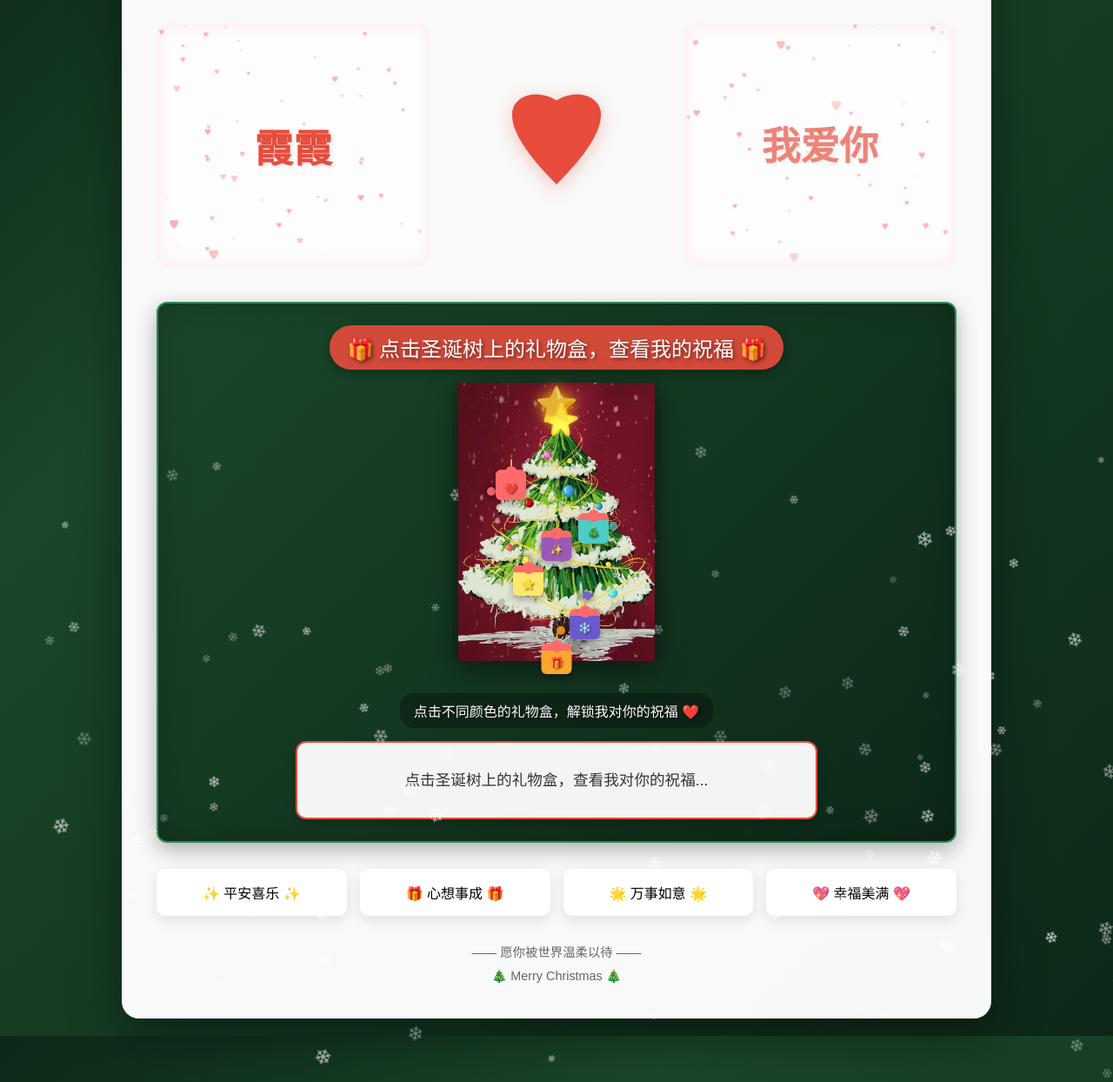
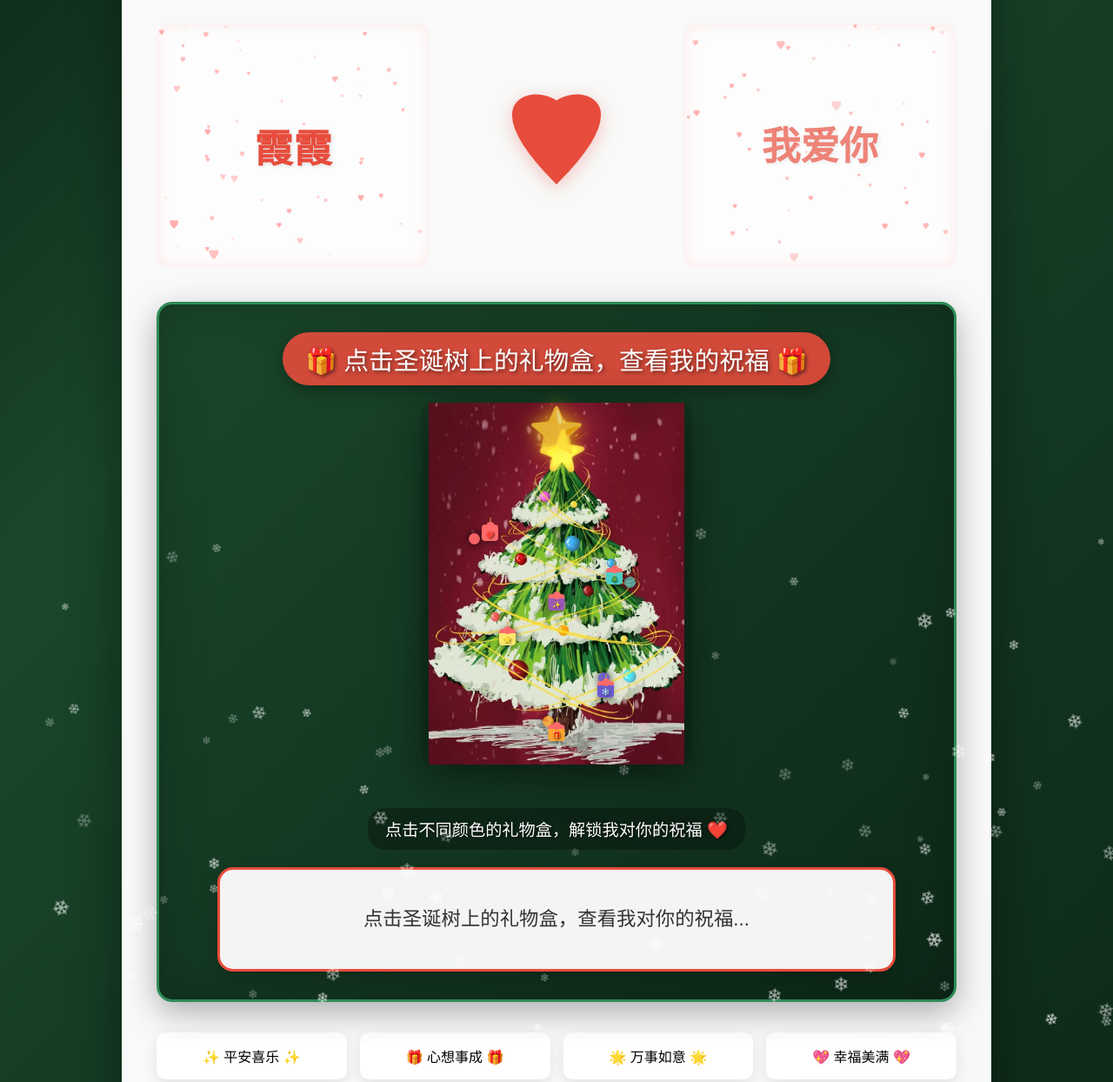
Before and after one commit to sS1520-2/-christmas-wish2, a plain HTML site: page index.html in a window 1280 px wide. Shown: the part 182-1426 px from the top of the page at 87% size. Drawn offline with Linux system fonts and the light colour scheme.

Commit message:
Add files via upload

```diff
--- a/index.html
+++ b/index.html
@@ -221,49 +221,49 @@
             position: relative;
         }
 
-        /* 圣诞树祝福区域 - 整体缩小30% */
+        /* 圣诞树祝福区域 - 整体放大30% */
         .christmas-tree-section {
-            margin: 30px 0; /* 缩小 */
-            padding: 25px; /* 缩小 */
+            margin: 35px 0; /* 放大 */
+            padding: 32px; /* 放大 */
             background: linear-gradient(135deg, #1a472a 0%, #0d2818 100%);
-            border-radius: 12px; /* 缩小 */
-            box-shadow: 0 8px 24px rgba(0, 0, 0, 0.3), inset 0 0 40px rgba(0, 0, 0, 0.2); /* 缩小 */
+            border-radius: 18px; /* 放大 */
+            box-shadow: 0 12px 36px rgba(0, 0, 0, 0.3), inset 0 0 60px rgba(0, 0, 0, 0.2); /* 放大 */
             position: relative;
-            min-height: 450px; /* 缩小30%：从600px到450px */
+            min-height: 585px; /* 放大30%：从450px到585px */
             display: flex;
             flex-direction: column;
             align-items: center;
-            border: 2px solid #2e8b57; /* 缩小 */
+            border: 3px solid #2e8b57; /* 放大 */
         }
 
         /* 圣诞树标题 */
         .tree-title {
             color: white;
-            font-size: 1.5em; /* 缩小 */
-            margin-bottom: 15px; /* 缩小 */
+            font-size: 1.8em; /* 放大 */
+            margin-bottom: 20px; /* 放大 */
             text-shadow: 2px 2px 4px rgba(0, 0, 0, 0.5);
             background: rgba(231, 76, 60, 0.9);
-            padding: 8px 20px; /* 缩小 */
-            border-radius: 25px; /* 缩小 */
-            box-shadow: 0 4px 12px rgba(0, 0, 0, 0.3); /* 缩小 */
+            padding: 10px 26px; /* 放大 */
+            border-radius: 32px; /* 放大 */
+            box-shadow: 0 6px 18px rgba(0, 0, 0, 0.3); /* 放大 */
         }
 
-        /* 圣诞树容器 - 缩小30% */
+        /* 圣诞树容器 - 放大30% */
         .tree-container {
             position: relative;
             width: 100%;
-            height: 320px; /* 缩小30%：从450px到320px */
-            margin: 0 auto 25px; /* 缩小 */
+            height: 416px; /* 放大30%：从320px到416px */
+            margin: 0 auto 32px; /* 放大 */
             display: flex;
             justify-content: center;
             align-items: flex-end;
         }
 
-        /* 圣诞树图片区域 - 缩小30% */
+        /* 圣诞树图片区域 - 放大30% */
         .tree-image-area {
             position: relative;
-            width: 240px; /* 缩小30%：从300px到240px */
-            height: 320px; /* 缩小30%：从400px到320px */
+            width: 312px; /* 放大30%：从240px到312px */
+            height: 416px; /* 放大30%：从320px到416px */
             display: flex;
             justify-content: center;
             align-items: flex-end;
@@ -274,9 +274,9 @@
             width: 100%;
             height: 100%;
             object-fit: contain;
-            filter: drop-shadow(0 8px 16px rgba(0, 0, 0, 0.5)); /* 缩小 */
+            filter: drop-shadow(0 10px 24px rgba(0, 0, 0, 0.5)); /* 放大 */
             z-index: 1;
-            border-radius: 8px; /* 缩小 */
+            border-radius: 12px; /* 放大 */
             background: rgba(0, 0, 0, 0.1);
         }
 
@@ -284,9 +284,9 @@
         .default-tree {
             width: 0;
             height: 0;
-            border-left: 90px solid transparent; /* 缩小 */
-            border-right: 90px solid transparent; /* 缩小 */
-            border-bottom: 150px solid #2e8b57; /* 缩小 */
+            border-left: 117px solid transparent; /* 放大30%：从90px到117px */
+            border-right: 117px solid transparent; /* 放大30%：从90px到117px */
+            border-bottom: 195px solid #2e8b57; /* 放大30%：从150px到195px */
             position: relative;
             z-index: 1;
             display: none;
@@ -295,25 +295,25 @@
         .default-tree::before {
             content: '';
             position: absolute;
-            top: 25px; /* 缩小 */
-            left: -75px; /* 缩小 */
+            top: 32px; /* 放大30%：从25px到32px */
+            left: -97px; /* 放大30%：从-75px到-97px */
             width: 0;
             height: 0;
-            border-left: 75px solid transparent; /* 缩小 */
-            border-right: 75px solid transparent; /* 缩小 */
-            border-bottom: 130px solid #3cb371; /* 缩小 */
+            border-left: 97px solid transparent; /* 放大30%：从75px到97px */
+            border-right: 97px solid transparent; /* 放大30%：从75px到97px */
+            border-bottom: 169px solid #3cb371; /* 放大30%：从130px到169px */
         }
 
         .default-tree::after {
             content: '';
             position: absolute;
-            top: 55px; /* 缩小 */
-            left: -60px; /* 缩小 */
+            top: 71px; /* 放大30%：从55px到71px */
+            left: -78px; /* 放大30%：从-60px到-78px */
             width: 0;
             height: 0;
-            border-left: 60px solid transparent; /* 缩小 */
-            border-right: 60px solid transparent; /* 缩小 */
-            border-bottom: 110px solid #4caf50; /* 缩小 */
+            border-left: 78px solid transparent; /* 放大30%：从60px到78px */
+            border-right: 78px solid transparent; /* 放大30%：从60px到78px */
+            border-bottom: 143px solid #4caf50; /* 放大30%：从110px到143px */
         }
 
         /* 树干 */
@@ -322,25 +322,25 @@
             bottom: 0;
             left: 50%;
             transform: translateX(-50%);
-            width: 30px; /* 缩小 */
-            height: 50px; /* 缩小 */
+            width: 39px; /* 放大30%：从30px到39px */
+            height: 65px; /* 放大30%：从50px到65px */
             background: #8b4513;
             z-index: 1;
             border-radius: 5px 5px 0 0;
             display: none;
         }
 
-        /* 树顶星星 - 缩小 */
+        /* 树顶星星 - 放大 */
         .tree-star {
             position: absolute;
-            top: 8px; /* 缩小 */
+            top: 10px; /* 放大 */
             left: 50%;
             transform: translateX(-50%);
-            font-size: 40px; /* 缩小 */
+            font-size: 52px; /* 放大30%：从40px到52px */
             color: #ffd700;
             z-index: 10;
             animation: twinkle 2s ease-in-out infinite, float 3s ease-in-out infinite;
-            text-shadow: 0 0 15px #ffd700; /* 缩小 */
+            text-shadow: 0 0 20px #ffd700; /* 放大 */
         }
 
         @keyframes twinkle {
@@ -350,18 +350,18 @@
 
         @keyframes float {
             0%, 100% { transform: translateX(-50%) translateY(0); }
-            50% { transform: translateX(-50%) translateY(-8px); } /* 缩小 */
+            50% { transform: translateX(-50%) translateY(-10px); } /* 放大 */
         }
 
-        /* 圣诞灯饰 - 缩小 */
+        /* 圣诞灯饰 - 放大 */
         .tree-light {
             position: absolute;
-            width: 10px; /* 缩小 */
-            height: 10px; /* 缩小 */
+            width: 13px; /* 放大30%：从10px到13px */
+            height: 13px; /* 放大30%：从10px到13px */
             border-radius: 50%;
             z-index: 2;
             animation: lightBlink 1.5s ease-in-out infinite;
-            box-shadow: 0 0 8px currentColor; /* 缩小 */
+            box-shadow: 0 0 10px currentColor; /* 放大 */
         }
 
         @keyframes lightBlink {
@@ -369,12 +369,12 @@
             50% { opacity: 1; }
         }
 
-        /* 礼物盒 - 保持缩小后的尺寸 */
+        /* 礼物盒 - 在现有基础上再缩小45% (从35px缩小到19px) */
         .gift-box {
             position: absolute;
-            width: 35px;
-            height: 35px;
-            border-radius: 6px;
+            width: 19px; /* 缩小45%：35px * 0.55 = 19.25px，取19px */
+            height: 19px; /* 缩小45% */
+            border-radius: 4px; /* 相应缩小 */
             cursor: pointer;
             transition: all 0.3s ease;
             z-index: 5;
@@ -382,46 +382,46 @@
             flex-direction: column;
             align-items: center;
             justify-content: center;
-            box-shadow: 0 4px 8px rgba(0, 0, 0, 0.3);
+            box-shadow: 0 3px 6px rgba(0, 0, 0, 0.3); /* 缩小 */
             transform-origin: center bottom;
         }
 
         .gift-box:hover {
-            transform: scale(1.3) rotate(10deg);
-            box-shadow: 0 8px 16px rgba(0, 0, 0, 0.4);
+            transform: scale(1.5) rotate(10deg); /* 增加缩放比例以补偿小尺寸 */
+            box-shadow: 0 6px 12px rgba(0, 0, 0, 0.4); /* 缩小 */
             z-index: 10;
         }
 
         .gift-box .ribbon {
             width: 100%;
-            height: 8px;
+            height: 5px; /* 缩小 */
             background: #ff6b6b;
-            border-radius: 6px 6px 0 0;
+            border-radius: 4px 4px 0 0; /* 缩小 */
             position: relative;
         }
 
         .gift-box .ribbon::after {
             content: '';
             position: absolute;
-            top: -4px;
+            top: -3px; /* 缩小 */
             left: 50%;
             transform: translateX(-50%);
-            width: 14px;
-            height: 14px;
+            width: 9px; /* 缩小 */
+            height: 9px; /* 缩小 */
             background: #ff6b6b;
             border-radius: 50%;
         }
 
         .gift-box .box {
             width: 100%;
-            height: 27px;
-            border-radius: 0 0 6px 6px;
+            height: 14px; /* 缩小 */
+            border-radius: 0 0 4px 4px; /* 缩小 */
             display: flex;
             align-items: center;
             justify-content: center;
             color: white;
             font-weight: bold;
-            font-size: 12px;
+            font-size: 8px; /* 缩小 */
             text-shadow: 1px 1px 2px rgba(0, 0, 0, 0.5);
         }
 
@@ -429,55 +429,55 @@
         .gift-box::before {
             content: '';
             position: absolute;
-            top: -12px;
+            top: -8px; /* 缩小 */
             left: 50%;
             transform: translateX(-50%);
-            width: 2px;
-            height: 12px;
+            width: 1px; /* 缩小 */
+            height: 8px; /* 缩小 */
             background: #d4af37;
             z-index: -1;
         }
 
-        /* 不同颜色的礼物盒 - 位置根据缩小30%重新调整 */
-        .gift-1 { top: 100px; left: 50px; } /* 调整位置 */
+        /* 不同颜色的礼物盒 - 重新调整位置，确保在树上合适位置 */
+        .gift-1 { top: 140px; left: 70px; }
         .gift-1 .box { background: #ff6b6b; }
 
-        .gift-2 { top: 150px; right: 60px; } /* 调整位置 */
+        .gift-2 { top: 190px; right: 80px; }
         .gift-2 .box { background: #4ecdc4; }
 
-        .gift-3 { top: 210px; left: 70px; } /* 调整位置 */
+        .gift-3 { top: 260px; left: 90px; }
         .gift-3 .box { background: #ffe66d; color: #333; }
 
-        .gift-4 { top: 260px; right: 70px; } /* 调整位置 */
+        .gift-4 { top: 320px; right: 90px; }
         .gift-4 .box { background: #6a5acd; }
 
-        .gift-5 { top: 300px; left: 50%; transform: translateX(-50%); } /* 调整位置 */
+        .gift-5 { top: 370px; left: 50%; transform: translateX(-50%); }
         .gift-5 .box { background: #ffa62e; }
 
-        .gift-6 { top: 170px; left: 50%; transform: translateX(-50%); } /* 调整位置 */
+        .gift-6 { top: 220px; left: 50%; transform: translateX(-50%); }
         .gift-6 .box { background: #9b59b6; }
 
-        /* 祝福语显示区域 - 缩小 */
+        /* 祝福语显示区域 - 相应放大 */
         .blessing-display {
             background: rgba(255, 255, 255, 0.95);
-            border-radius: 12px; /* 缩小 */
-            padding: 20px; /* 缩小 */
-            margin-top: 15px; /* 缩小 */
-            min-height: 90px; /* 缩小 */
+            border-radius: 18px; /* 放大30%：从12px到18px */
+            padding: 26px; /* 放大30%：从20px到26px */
+            margin-top: 20px; /* 放大 */
+            min-height: 120px; /* 放大30%：从90px到120px */
             display: flex;
             align-items: center;
             justify-content: center;
-            box-shadow: 0 4px 12px rgba(0, 0, 0, 0.2); /* 缩小 */
-            border: 2px solid #e74c3c; /* 缩小 */
+            box-shadow: 0 6px 18px rgba(0, 0, 0, 0.2); /* 放大 */
+            border: 3px solid #e74c3c; /* 放大 */
             position: relative;
             width: 100%;
-            max-width: 600px; /* 缩小 */
+            max-width: 780px; /* 放大30%：从600px到780px */
         }
 
         .blessing-text {
-            font-size: 1.1em; /* 缩小 */
+            font-size: 1.4em; /* 放大30%：从1.1em到1.4em */
             color: #333;
-            line-height: 1.5;
+            line-height: 1.6;
             text-align: center;
             font-weight: 500;
             opacity: 0;
@@ -495,15 +495,15 @@
             }
         }
 
-        /* 提示文字 - 缩小 */
+        /* 提示文字 - 放大 */
         .tree-hint {
             color: white;
-            font-size: 1em; /* 缩小 */
-            margin-top: 12px; /* 缩小 */
+            font-size: 1.2em; /* 放大30%：从1em到1.2em */
+            margin-top: 18px; /* 放大30%：从12px到18px */
             text-shadow: 1px 1px 3px rgba(0, 0, 0, 0.7);
             background: rgba(0, 0, 0, 0.3);
-            padding: 8px 16px; /* 缩小 */
-            border-radius: 16px; /* 缩小 */
+            padding: 10px 20px; /* 放大 */
+            border-radius: 20px; /* 放大30%：从16px到20px */
         }
 
         .blessings {
@@ -564,23 +564,23 @@
             }
 
             .tree-image-area {
-                width: 200px; /* 移动端适应 */
-                height: 280px; /* 移动端适应 */
+                width: 250px; /* 移动端适应，不按30%放大 */
+                height: 350px; /* 移动端适应，不按30%放大 */
             }
 
             .gift-box {
-                width: 28px; /* 移动端适应 */
-                height: 28px; /* 移动端适应 */
+                width: 17px; /* 移动端适应 */
+                height: 17px; /* 移动端适应 */
             }
 
             .gift-box .box {
-                font-size: 10px;
-                height: 20px; /* 移动端适应 */
+                font-size: 7px;
+                height: 12px; /* 移动端适应 */
             }
 
             .blessing-display {
-                padding: 15px; /* 移动端适应 */
-                min-height: 80px; /* 移动端适应 */
+                padding: 20px; /* 移动端适应 */
+                min-height: 100px; /* 移动端适应 */
             }
 
             h1 {
@@ -655,12 +655,12 @@
                     <div class="default-tree" id="defaultTree"></div>
                     <div class="tree-trunk" id="treeTrunk"></div>
 
-                    <!-- 圣诞灯饰 - 位置根据缩小30%重新调整 -->
-                    <div class="tree-light" style="top: 120px; left: 40px; background-color: #ff6b6b; animation-delay: 0s;"></div>
-                    <div class="tree-light" style="top: 160px; right: 50px; background-color: #4ecdc4; animation-delay: 0.5s;"></div>
-                    <div class="tree-light" style="top: 200px; left: 80px; background-color: #ffe66d; animation-delay: 1s;"></div>
-                    <div class="tree-light" style="top: 240px; right: 80px; background-color: #6a5acd; animation-delay: 1.5s;"></div>
-                    <div class="tree-light" style="top: 280px; left: 120px; background-color: #ffa62e; animation-delay: 0.2s;"></div>
+                    <!-- 圣诞灯饰 - 位置根据放大30%重新调整 -->
+                    <div class="tree-light" style="top: 150px; left: 55px; background-color: #ff6b6b; animation-delay: 0s;"></div>
+                    <div class="tree-light" style="top: 200px; right: 65px; background-color: #4ecdc4; animation-delay: 0.5s;"></div>
+                    <div class="tree-light" style="top: 260px; left: 95px; background-color: #ffe66d; animation-delay: 1s;"></div>
+                    <div class="tree-light" style="top: 310px; right: 95px; background-color: #6a5acd; animation-delay: 1.5s;"></div>
+                    <div class="tree-light" style="top: 360px; left: 140px; background-color: #ffa62e; animation-delay: 0.2s;"></div>
 
                     <!-- 礼物盒 -->
                     <div class="gift-box gift-1" data-blessing="1">
@@ -865,11 +865,11 @@
                     // 移除所有礼物盒的激活状态
                     giftBoxes.forEach(b => {
                         b.style.transform = '';
-                        b.style.boxShadow = '0 4px 8px rgba(0, 0, 0, 0.3)';
+                        b.style.boxShadow = '0 3px 6px rgba(0, 0, 0, 0.3)';
                     });
 
                     // 当前礼物盒激活效果
-                    box.style.transform = 'scale(1.4) rotate(15deg)';
+                    box.style.transform = 'scale(1.6) rotate(15deg)'; /* 增加缩放比例以补偿小尺寸 */
                     box.style.boxShadow = '0 8px 16px rgba(0, 0, 0, 0.5)';
 
                     // 显示对应的祝福语
```
